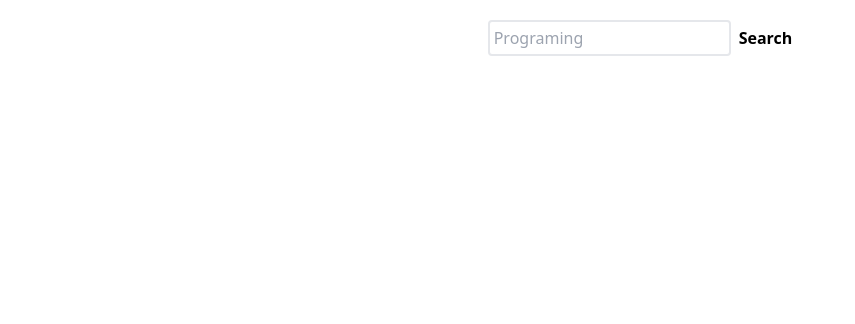
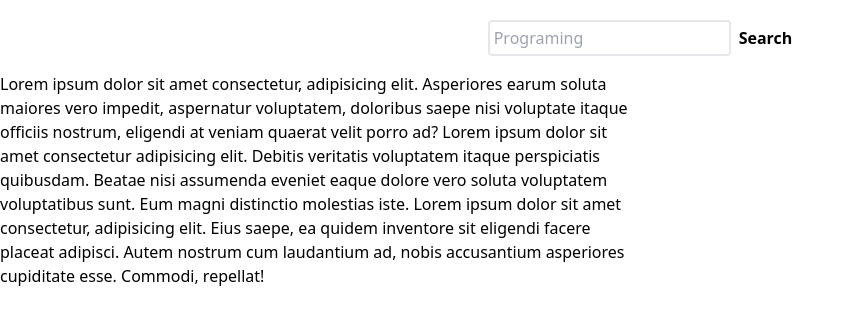
Before and after one commit to Robi-Nurhidayat/modern-react-redux, a React (Create React App) app in the folder react-dasar/videos-hooks/: page / in a window 1280 px wide. Shown: the top 324 px of the page, without its empty margins (0-855 px from the left). Built offline with nearby package versions, Linux system fonts and the light colour scheme.

Commit message:
membuat component listvideo and listiem

```diff
--- a/react-dasar/videos-hooks/src/components/App.jsx
+++ b/react-dasar/videos-hooks/src/components/App.jsx
@@ -1,5 +1,6 @@
 import React, { useState } from "react";
 import "./App.css";
+import ListVideos from "./ListVideos";
 import SearchBar from "./SearchBar";
 import youtube from "./youtube";
 
@@ -16,10 +17,27 @@ const App = () => {
     setVideo(items);
   };
 
-  console.log(video);
   return (
     <div className="container mx-auto mt-5">
       <SearchBar onTermSubmit={onTermSubmit} />
+      <div className="grid grid-cols-2 mt-4 gap-x-6">
+        <div>
+          Lorem ipsum dolor sit amet consectetur, adipisicing elit. Asperiores
+          earum soluta maiores vero impedit, aspernatur voluptatem, doloribus
+          saepe nisi voluptate itaque officiis nostrum, eligendi at veniam
+          quaerat velit porro ad? Lorem ipsum dolor sit amet consectetur
+          adipisicing elit. Debitis veritatis voluptatem itaque perspiciatis
+          quibusdam. Beatae nisi assumenda eveniet eaque dolore vero soluta
+          voluptatem voluptatibus sunt. Eum magni distinctio molestias iste.
+          Lorem ipsum dolor sit amet consectetur, adipisicing elit. Eius saepe,
+          ea quidem inventore sit eligendi facere placeat adipisci. Autem
+          nostrum cum laudantium ad, nobis accusantium asperiores cupiditate
+          esse. Commodi, repellat!
+        </div>
+        <div>
+          <ListVideos videos={video} />
+        </div>
+      </div>
     </div>
   );
 };
--- /dev/null
+++ b/react-dasar/videos-hooks/src/components/ListItem.jsx
@@ -0,0 +1,21 @@
+import React from "react";
+
+export default function ListItem({ video }) {
+  return (
+    <>
+      <div className="card mb-4 grid grid-cols-2 p-2 gap-x-2.5">
+        <div className="card--images">
+          <img
+            className="w-5/5"
+            src={video.snippet.thumbnails.medium.url}
+            alt={video.snippet.description}
+          />
+        </div>
+        <div className="card--title">
+          <h3 className="text-xs">{video.snippet.title}</h3>
+          <p>{video.snippet.channelTitle}</p>
+        </div>
+      </div>
+    </>
+  );
+}
--- /dev/null
+++ b/react-dasar/videos-hooks/src/components/ListVideos.jsx
@@ -0,0 +1,11 @@
+import React from "react";
+import ListItem from "./ListItem";
+
+const ListVideos = ({ videos }) => {
+  const renderedVideo = videos.map((video, i) => {
+    return <ListItem key={i} video={video} />;
+  });
+  return <div>{renderedVideo}</div>;
+};
+
+export default ListVideos;
```
